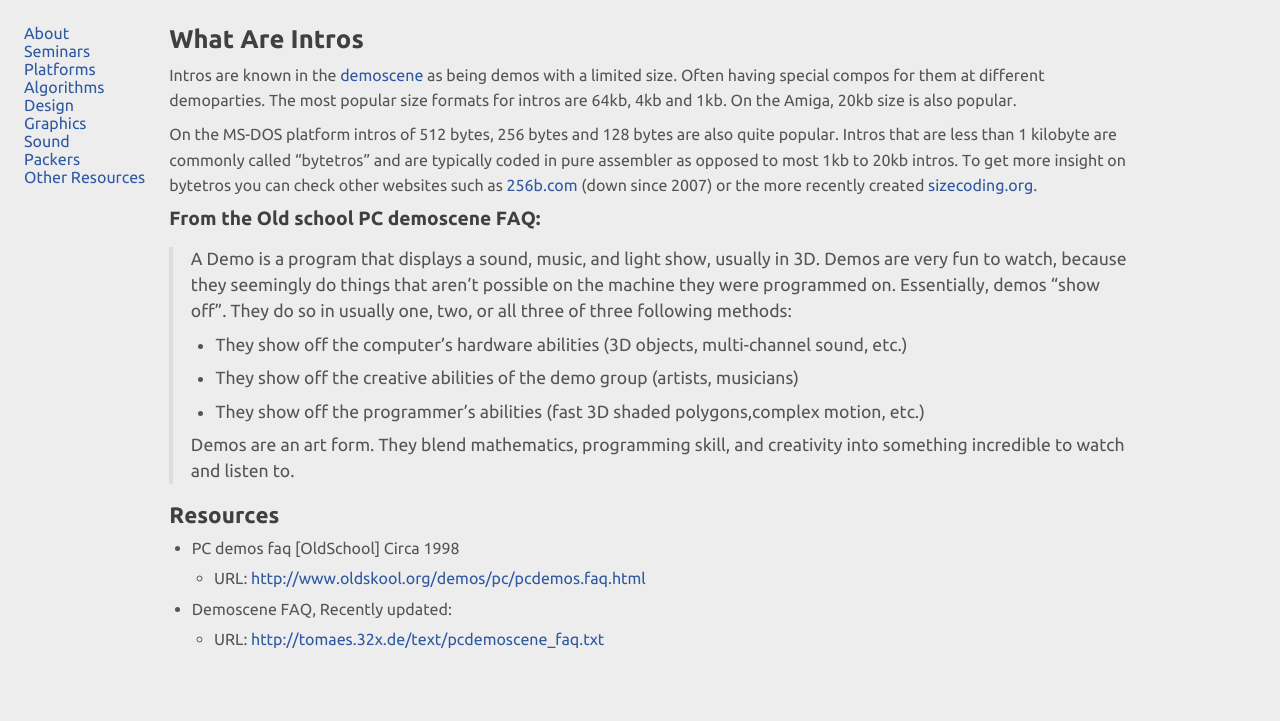
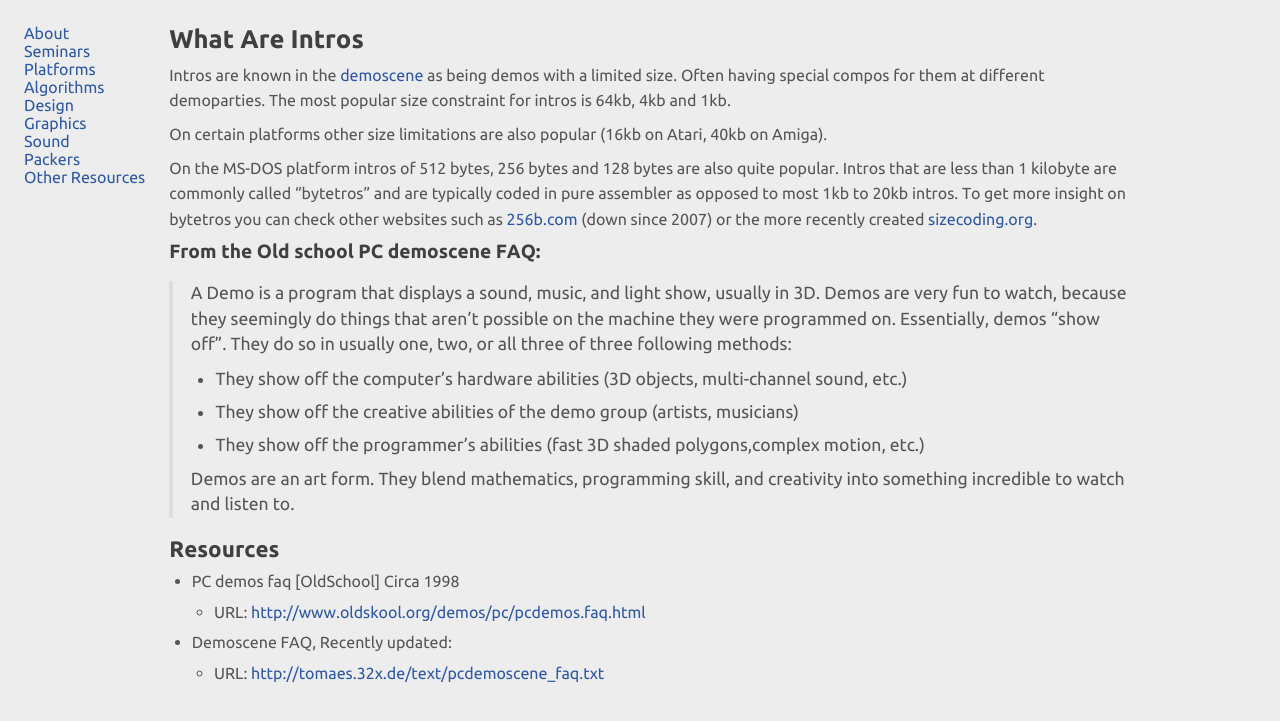
Before and after one commit to in4k/in4k.github.io, a Jekyll site: the page built from wiki/what-are-intros.markdown, in a window 1280 px wide. Shown: the top 721 px of the page. Built offline with Jekyll 4.4.1, drawn with Linux system fonts in a browser that asks for light colours.

Commit message:
Update what-are-intros.markdown

```diff
--- a/wiki/what-are-intros.markdown
+++ b/wiki/what-are-intros.markdown
@@ -3,7 +3,9 @@ title: "What Are Intros"
 layout: "wiki-page"
 ---
 
-Intros are known in the [demoscene](https://en.wikipedia.org/wiki/Demoscene) as being demos with a limited size. Often having special compos for them at different demoparties. The most popular size formats for intros are 64kb, 4kb and 1kb. On the Amiga, 20kb size is also popular.
+Intros are known in the [demoscene](https://en.wikipedia.org/wiki/Demoscene) as being demos with a limited size. Often having special compos for them at different demoparties. The most popular size constraint for intros is 64kb, 4kb and 1kb.
+
+On certain platforms other size limitations are also popular (16kb on Atari, 40kb on Amiga).
 
 On the MS-DOS platform intros of 512 bytes, 256 bytes and 128 bytes are also quite popular. Intros that are less than 1 kilobyte are commonly called "bytetros" and are typically coded in pure assembler as opposed to most 1kb to 20kb intros. To get more insight on bytetros you can check other websites such as [256b.com](https://web.archive.org/web/20071006061206/http://www.256b.com/home.php) (down since 2007) or the more recently created [sizecoding.org](http://www.sizecoding.org/).
 
```
